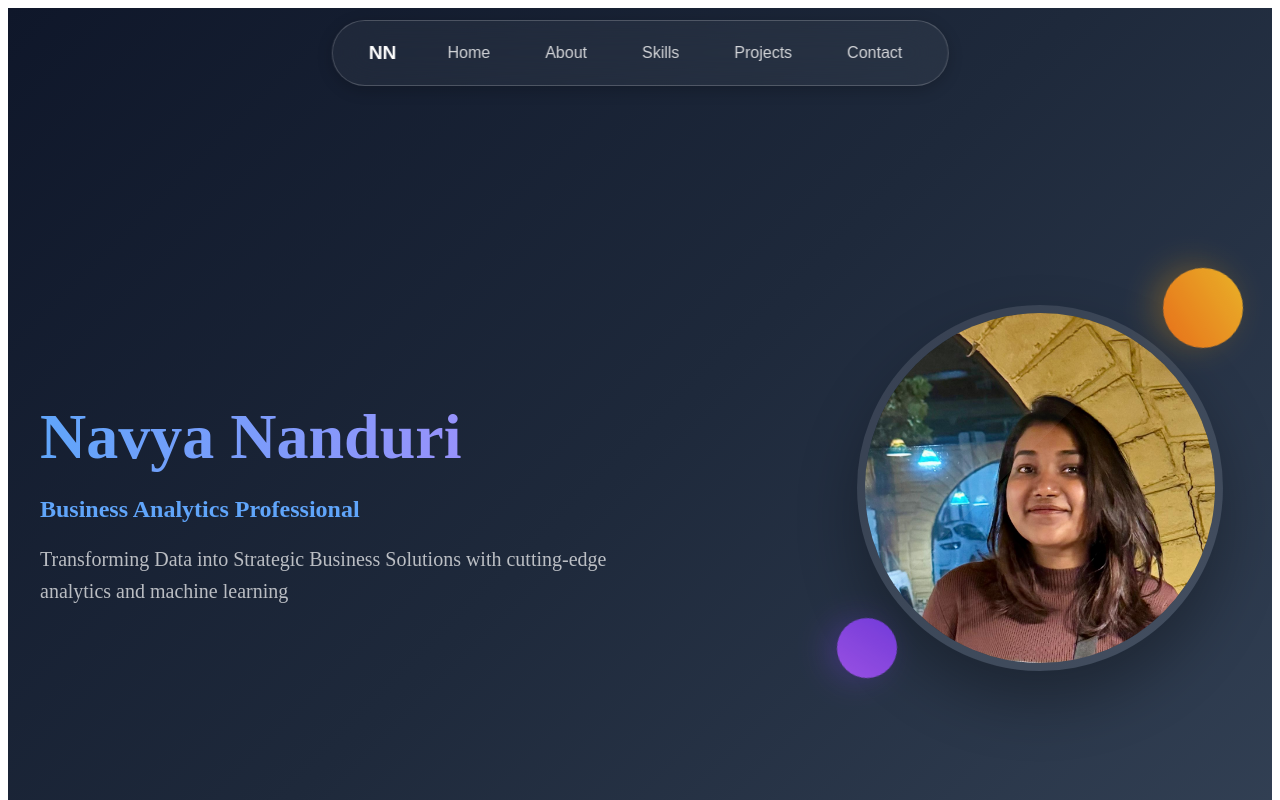
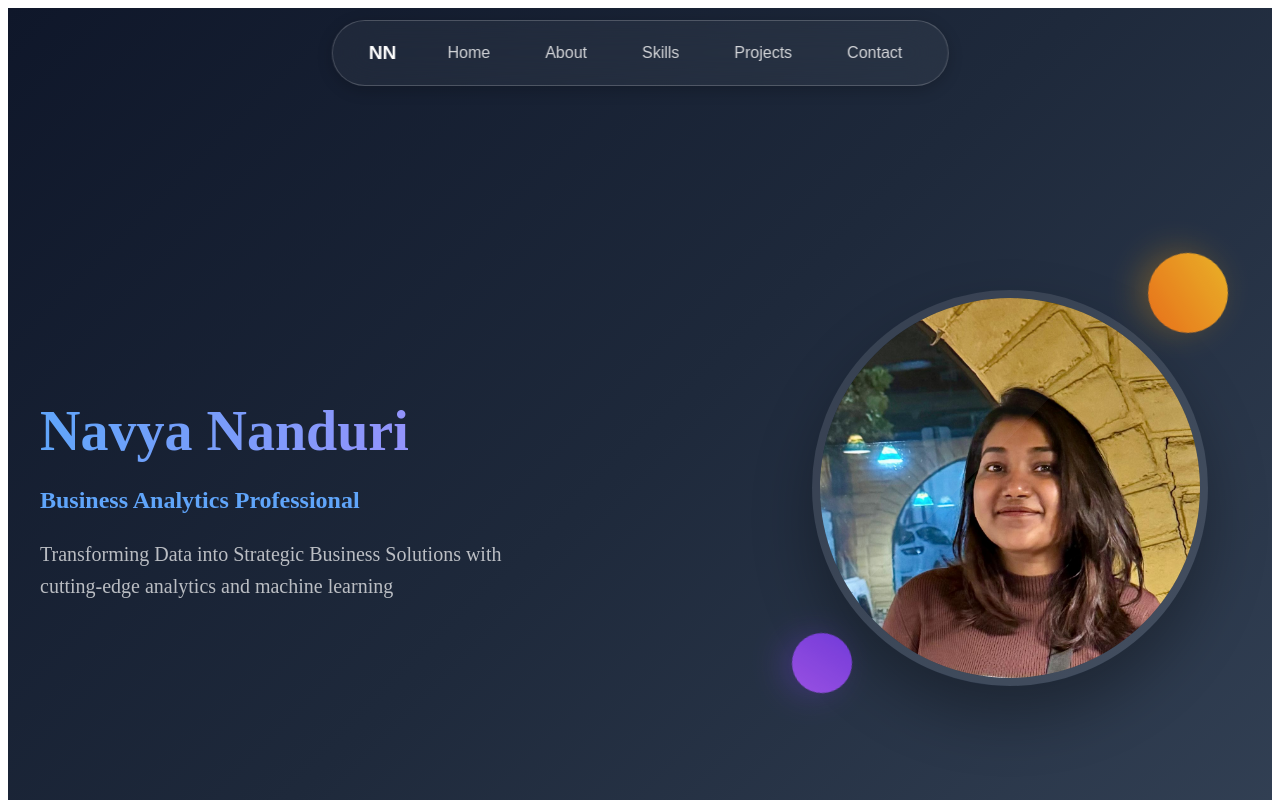
Before and after one commit to Yatheesh-Nagella/navya-portfolio, a Next.js app: page / in a window 1280 px wide. Shown: the top 800 px of the page. Built offline with nearby package versions, Linux system fonts and the light colour scheme.

Commit message:
make up done

```diff
--- a/src/components/sections/home.tsx
+++ b/src/components/sections/home.tsx
@@ -19,15 +19,15 @@ const Hero = () => {
         width: '100%',
         padding: '0 2rem',
         display: 'grid',
-        gridTemplateColumns: '1fr 400px', // Fixed layout: text left, image right
-        gap: '4rem',
+        gridTemplateColumns: '1.2fr 0.8fr', // Fixed layout: text left, image right
+        gap: '3rem',
         alignItems: 'center',
       }}>
 
         {/* Text Content - Left Side */}
         <div style={{ textAlign: 'left' }}> {/* Changed to left align */}
           <h1 style={{
-            fontSize: 'clamp(2.5rem, 8vw, 4rem)',
+            fontSize: 'clamp(2.5rem, 6vw, 3.5rem)',
             fontWeight: 'bold',
             background: 'linear-gradient(to right, #60a5fa, #c084fc)',
             WebkitBackgroundClip: 'text',
@@ -43,7 +43,7 @@ const Hero = () => {
             fontSize: 'clamp(1.2rem, 4vw, 1.5rem)',
             color: '#60a5fa',
             fontWeight: '600',
-            marginBottom: '1rem',
+            marginBottom: '1.5rem',
           }}>
             Business Analytics Professional
           </h2>
@@ -52,7 +52,7 @@ const Hero = () => {
             fontSize: 'clamp(1rem, 3vw, 1.25rem)',
             color: 'rgba(255, 255, 255, 0.7)',
             lineHeight: '1.6',
-            maxWidth: '600px',
+            maxWidth: '500px',
           }}>
             Transforming Data into Strategic Business Solutions with cutting-edge analytics and machine learning
           </p>
@@ -77,8 +77,8 @@ const Hero = () => {
 
             {/* Main Profile Image */}
             <div style={{
-              width: '350px',
-              height: '350px',
+              width: '380px',
+              height: '380px',
               borderRadius: '50%',
               overflow: 'hidden',
               border: '8px solid rgba(255, 255, 255, 0.1)',
```
